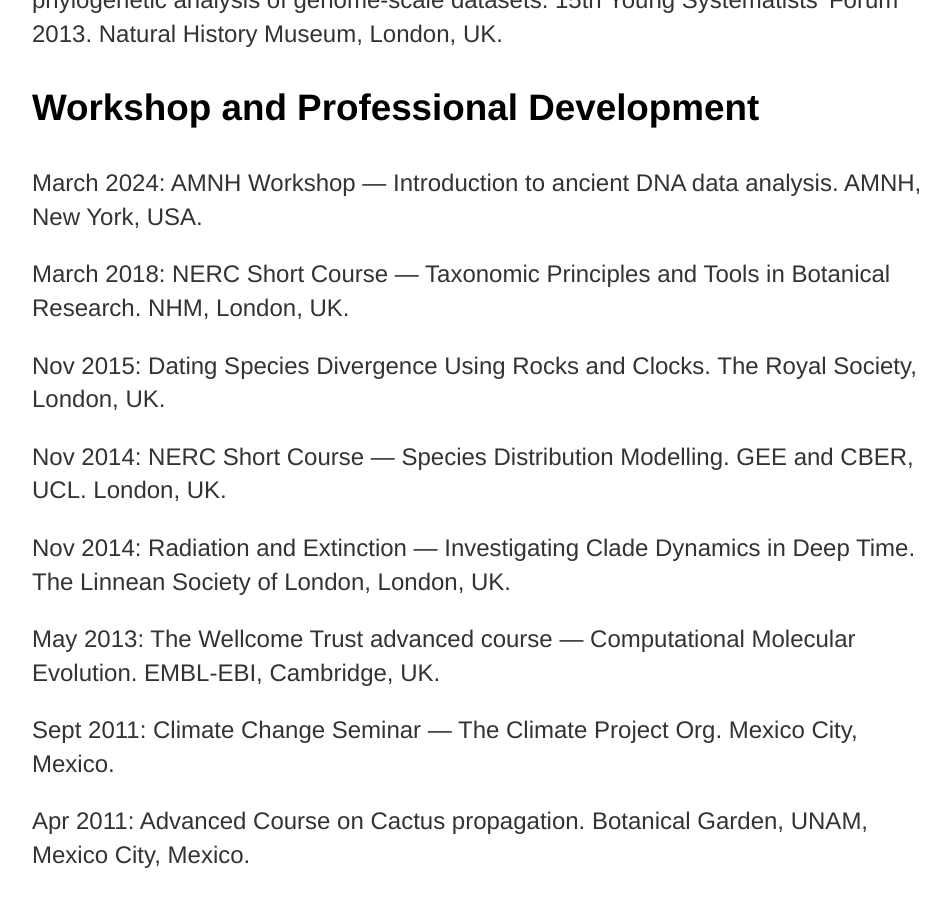
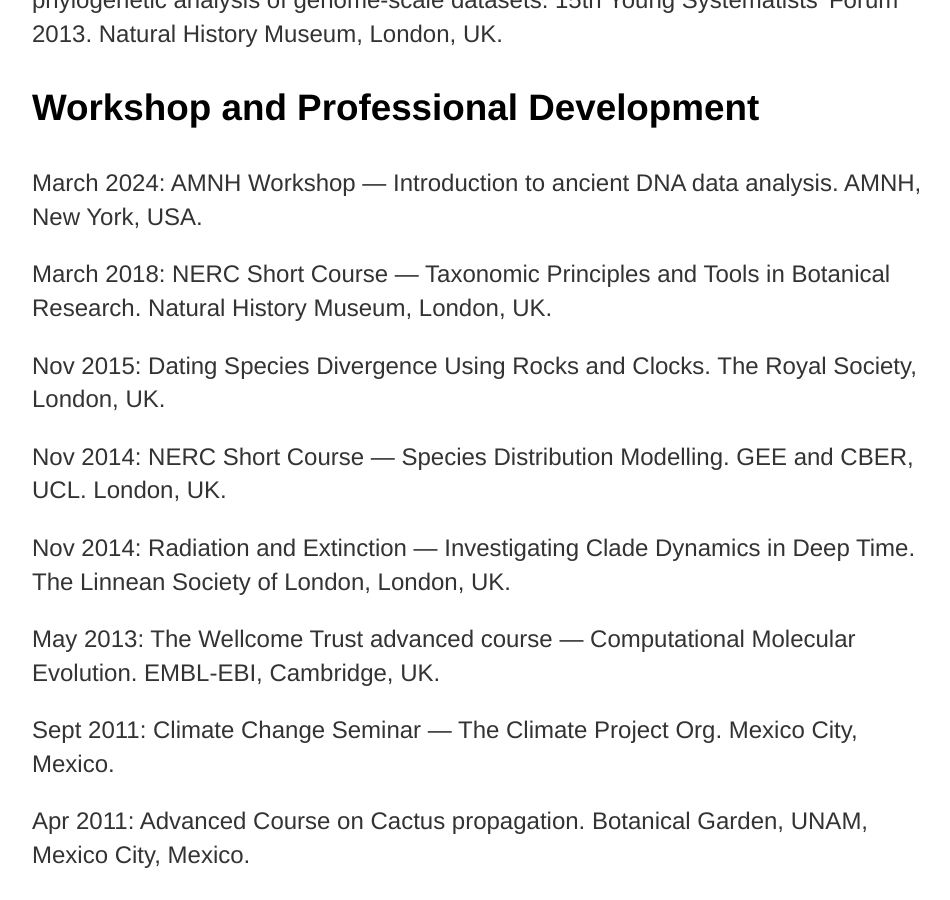
Before and after one commit to josebarbamontoya/josebarbamontoya.github.io, a Jekyll site: the page built from about/index.html, in a window 1280 px wide and 900 px high, scrolled down 5879 px. Shown: the whole window, without its empty margins (160-1110 px from the left). Built offline with Jekyll 4.4.1, drawn with Linux system fonts in a browser that asks for light colours.

Commit message:
Update index.html

```diff
--- a/about/index.html
+++ b/about/index.html
@@ -64,7 +64,7 @@
 
 	<h3>Workshop and Professional Development</h3>
 		<p>March 2024: AMNH Workshop — Introduction to ancient DNA data analysis. AMNH</b>, New York, USA.
-		<p>March 2018: NERC Short Course — Taxonomic Principles and Tools in Botanical Research. NHM, London, UK.
+		<p>March 2018: NERC Short Course — Taxonomic Principles and Tools in Botanical Research. Natural History Museum, London, UK.
 		<p>Nov 2015: Dating Species Divergence Using Rocks and Clocks. The Royal Society, London, UK.
 		<p>Nov 2014: NERC Short Course — Species Distribution Modelling. GEE and CBER, UCL. London, UK.
 		<p>Nov 2014: Radiation and Extinction — Investigating Clade Dynamics in Deep Time. The Linnean Society of London, London, UK.
```
